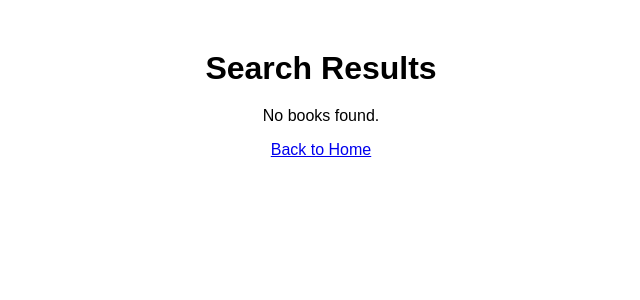
After one commit to GHAFHA/databaseProject, a Flask app: template templates/search_results.html in a window 1280 px wide. The commit adds this page. Shown: the top 300 px of the page, without its empty margins (319-959 px from the left). Run offline with Flask 3, Linux system fonts and the light colour scheme; the template is opened without the code that fills it, so the values that code supplies are empty.

Commit message:
added search function

```diff
--- a/app.py
+++ b/app.py
@@ -2,14 +2,11 @@ from src.db_actions import db_actions
 from flask import request
 from flask import Flask, render_template, request, redirect, url_for
 from models.Models import Book, Borrower, BookLoan
+from sqlalchemy.exc import SQLAlchemyError
 app = Flask(__name__)
 
 db_action_instance = db_actions('data/books (1).csv', 'data/borrowers (2).csv')
 id = 1001
-
-db_action_instance.add_books()
-db_action_instance.add_borrowers()
-db_action_instance.create_tables()
 
 
 @app.route('/')
@@ -30,6 +27,18 @@ def admin():
 @app.route('/viewfines')
 def viewfines():
     return render_template('viewfines.html')
+
+
+@app.route('/search', methods=['GET'])
+def search():
+    search_query = request.args.get('query')
+    if search_query:
+        # Query the database for books that match the search query
+        search_results = db_action_instance.search_books(search_query)
+        return render_template('search_results.html', books=search_results)
+    else:
+        # No query was entered, redirect to home
+        return redirect(url_for('home'))
 
 
 @app.route('/new_borrower', methods=['GET', 'POST'])
@@ -65,7 +74,7 @@ def add_borrower():
 
         id += 1
 
-        return redirect(url_for('/'))
+        return redirect(url_for('home'))
     else:
         return render_template('new_borrower.html')
 
@@ -87,12 +96,15 @@ def check_out_book():
             date_in=date_in
         )
 
-        db_action_instance.session.add(new_book_loan)
-        db_action_instance.session.commit()
+        try:
+            db_action_instance.session.add(new_book_loan)
+            db_action_instance.session.commit()
+            return redirect(url_for('success_page'))
+        except SQLAlchemyError as e:
+            print(f"An error occurred: {e}")
+            return redirect(url_for('checkout'))
 
-        return redirect(url_for('/'))
-    else:
-        return render_template('checkout.html')
+    return render_template('checkout.html')
 
 
 @app.route('/success')
--- a/models/models.py
+++ b/models/models.py
@@ -40,8 +40,7 @@ class BookLoan(Base):
     __tablename__ = 'book_loans'
 
     loan_id = Column(Integer, primary_key=True)
-    ISBN10 = Column(String, ForeignKey(
-        'books.ISBN10', onupdate="CASCADE", ondelete="CASCADE"))
+    ISBN10 = Column(String, ForeignKey('books.ISBN10'))
     borrower_id = Column(String, ForeignKey(
         'borrowers.ID0000id'), nullable=False)
     date_out = Column(Date, nullable=False)
--- a/templates/index.html
+++ b/templates/index.html
@@ -16,7 +16,7 @@
     <a href="/viewfines"><button>View Fines</button></a>
     <script>
         document.getElementById('searchForm').addEventListener('submit', function(event) {
-            event.preventDefault();
+            // event.preventDefault();
             var searchText = this.querySelector('[name="query"]').value;
             console.log('Search Query:', searchText);
         });
--- /dev/null
+++ b/templates/search_results.html
@@ -0,0 +1,21 @@
+<!DOCTYPE html>
+<html>
+<head>
+    <title>Search Results</title>
+    <link rel="stylesheet" type="text/css" href="{{ url_for('static', filename='css/index.css') }}">
+</head>
+<body>
+    <h1>Search Results</h1>
+    {% if books %}
+        <ul>
+            {% for book in books %}
+                <li>{{ book.Title }} by {{ book.Author }}</li>
+                <!-- Display other book details as needed -->
+            {% endfor %}
+        </ul>
+    {% else %}
+        <p>No books found.</p>
+    {% endif %}
+    <a href="/">Back to Home</a>
+</body>
+</html>
```
Also changed, not shown: src/db_actions.py (+25 -17 lines).
